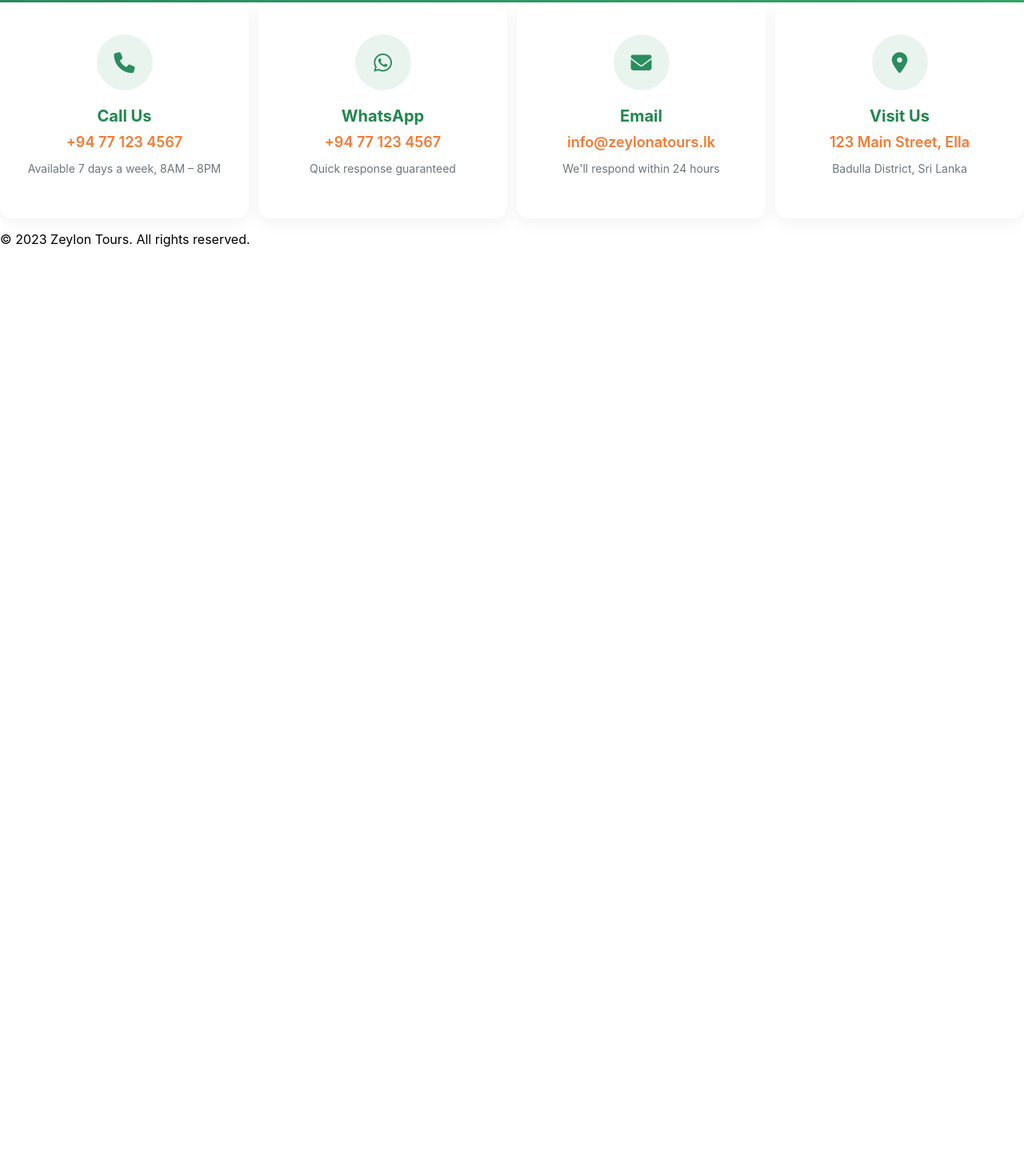
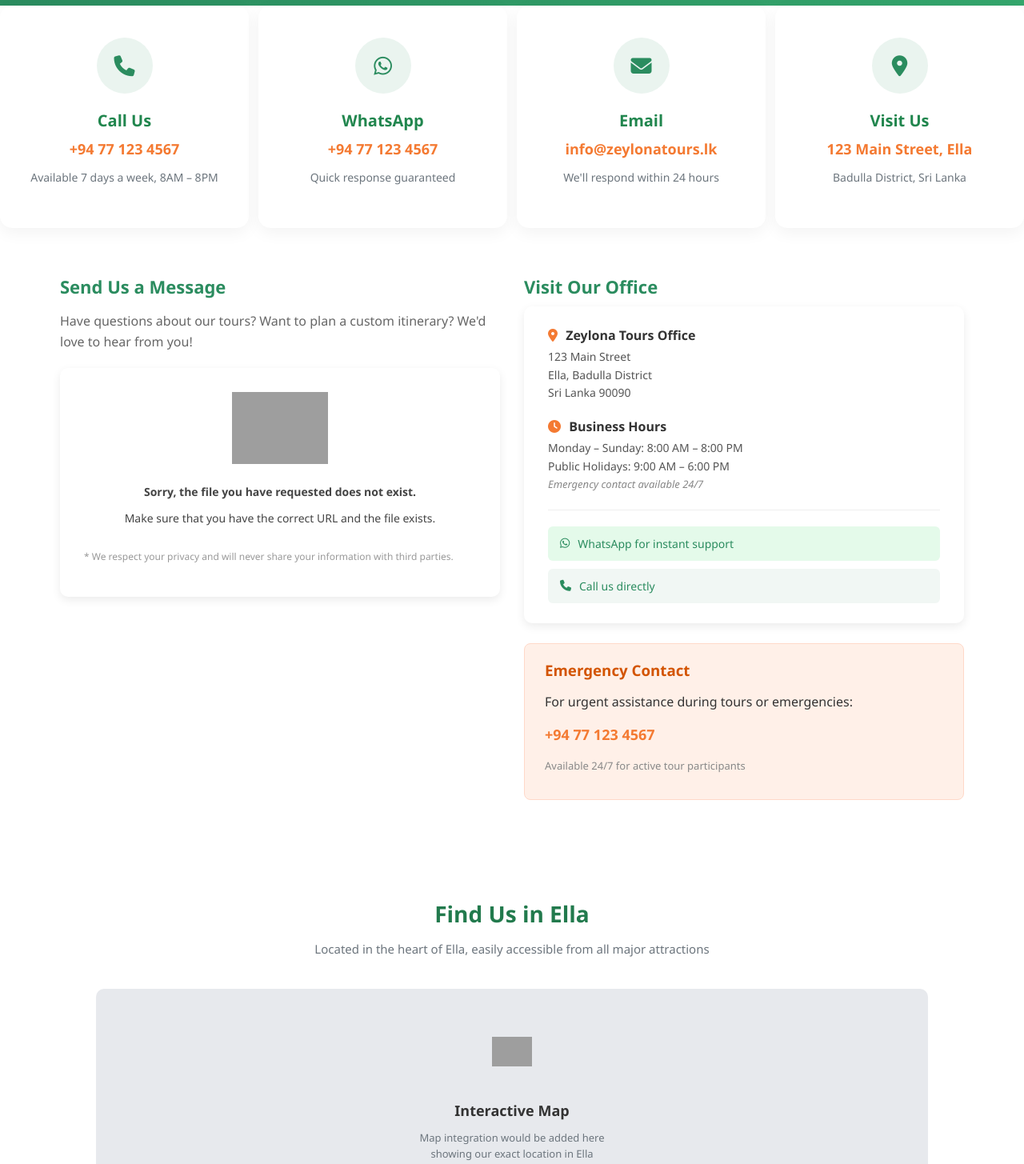
Before and after one commit to Shondarzer-Taroka/zeylon-tours, a website: page contact.html in a window 1280 px wide. Shown: the part 353-1808 px from the top of the page at 80% size. Before the commit the page ends 800 px from the top, so only its background shows below. Drawn offline with Linux system fonts and the light colour scheme; grey boxes are pictures that could not be loaded.

Commit message:
find us completed

```diff
--- a/contact.html
+++ b/contact.html
@@ -8,6 +8,8 @@
     <link rel="stylesheet" href="https://cdnjs.cloudflare.com/ajax/libs/font-awesome/6.4.0/css/all.min.css">
     <link rel="stylesheet" href="css/contact/content-contact.css">
     <link rel="stylesheet" href="css/contact/contact-cards.css">
+    <link rel="stylesheet" href="css/contact/contact-container.css">
+    <link rel="stylesheet" href="css/contact/find-use-contact.css">
 </head>
 
 <body>
@@ -63,6 +65,91 @@
         </section>
 
 
+
+
+
+
+        <section class="contact-container">
+            <div class="message-area">
+                <h2 class="section-title green">Send Us a Message</h2>
+                <p class="subtitle">
+                    Have questions about our tours? Want to plan a custom itinerary? We'd love to hear from you!
+                </p>
+                <div class="form-box">
+                    <img src="https://ssl.gstatic.com/docs/doclist/images/drive_2022q3_32dp.png" alt="Google Drive"
+                        class="google-placeholder" />
+                    <div class="file-error">
+                        <strong>Sorry, the file you have requested does not exist.</strong>
+                        <p>Make sure that you have the correct URL and the file exists.</p>
+                    </div>
+                    <div class="file-footer">
+                        <p>* We respect your privacy and will never share your information with third parties.</p>
+                    </div>
+                </div>
+            </div>
+
+            <div class="office-area">
+                <h2 class="section-title green">Visit Our Office</h2>
+                <div class="office-box">
+                    <div class="office-block">
+                        <p class="office-title">
+                            <i class="fas fa-location-dot icon orange"></i> Zeylona Tours Office
+                        </p>
+                        <p class="office-text">123 Main Street<br>Ella, Badulla District<br>Sri Lanka 90090</p>
+                    </div>
+
+                    <div class="office-block">
+                        <p class="office-title">
+                            <i class="fas fa-clock icon orange"></i> Business Hours
+                        </p>
+                        <p class="office-text">
+                            Monday – Sunday: 8:00 AM – 8:00 PM<br>
+                            Public Holidays: 9:00 AM – 6:00 PM<br>
+                            <em>Emergency contact available 24/7</em>
+                        </p>
+                    </div>
+
+                    <hr />
+
+                    <div class="quick-contact">
+                        <div class="quick-box light-green">
+                            <i class="fab fa-whatsapp"></i> WhatsApp for instant support
+                        </div>
+                        <div class="quick-box light-green-alt">
+                            <i class="fas fa-phone"></i> Call us directly
+                        </div>
+                    </div>
+                </div>
+
+                <div class="emergency-box">
+                    <h3 class="emergency-title">Emergency Contact</h3>
+                    <p>For urgent assistance during tours or emergencies:</p>
+                    <p class="emergency-number">+94 77 123 4567</p>
+                    <p class="small-note">Available 24/7 for active tour participants</p>
+                </div>
+            </div>
+        </section>
+
+
+
+
+
+
+        <section class="find-us-container">
+            <h2 class="find-us-heading">Find Us in Ella</h2>
+            <p class="find-us-subheading">
+                Located in the heart of Ella, easily accessible from all major attractions
+            </p>
+            <div class="find-us-map-box">
+                <div class="find-us-map-icon">
+                    <img src="https://cdn-icons-png.flaticon.com/512/684/684908.png" alt="Map Icon" />
+                </div>
+                <h3 class="find-us-map-title">Interactive Map</h3>
+                <p class="find-us-map-desc">Map integration would be added here<br />showing our exact location in Ella</p>
+            </div>
+        </section>
+
+
     </main>
 
     <footer>
--- /dev/null
+++ b/css/contact/contact-container.css
@@ -0,0 +1,155 @@
+body {
+  font-family: 'Inter', sans-serif;
+  margin: 0;
+  padding: 0;
+  background: #f9f8f6;
+  color: #333;
+}
+
+.contact-container {
+  display: flex;
+  flex-wrap: wrap;
+  gap: 30px;
+  padding: 40px 20px;
+  justify-content: center;
+}
+
+.message-area,
+.office-area {
+  flex: 1 1 450px;
+  max-width: 550px;
+}
+
+.section-title {
+  font-size: 22px;
+  font-weight: 700;
+  margin-bottom: 10px;
+}
+
+.green {
+  color: #2b8c5f;
+}
+
+.subtitle {
+  color: #666;
+  margin-bottom: 20px;
+  line-height: 1.6;
+}
+
+.form-box {
+  background: #fff;
+  border-radius: 10px;
+  box-shadow: 0px 4px 12px rgba(0,0,0,0.08);
+  padding: 30px;
+  text-align: center;
+}
+
+.google-placeholder {
+  width: 120px;
+  margin-bottom: 10px;
+}
+
+.file-error {
+  font-size: 14px;
+  color: #444;
+  margin-top: 10px;
+}
+
+.file-error strong {
+  display: block;
+  margin-bottom: 8px;
+}
+
+.file-footer {
+  margin-top: 30px;
+  font-size: 12px;
+  color: #999;
+  text-align: left;
+}
+
+.office-box {
+  background: #fff;
+  border-radius: 10px;
+  box-shadow: 0px 4px 12px rgba(0,0,0,0.08);
+  padding: 25px 30px;
+}
+
+.office-title {
+  font-weight: bold;
+  margin: 0 0 5px;
+}
+
+.office-text {
+  margin: 0 0 20px;
+  line-height: 1.6;
+  font-size: 14px;
+  color: #555;
+}
+
+.office-text em {
+  font-size: 13px;
+  color: #888;
+}
+
+.icon {
+  margin-right: 6px;
+}
+
+.orange {
+  color: #f47a32;
+}
+
+hr {
+  border: none;
+  border-top: 1px solid #eee;
+  margin: 20px 0;
+}
+
+.quick-contact {
+  display: flex;
+  flex-direction: column;
+  gap: 10px;
+}
+
+.quick-box {
+  padding: 12px 15px;
+  border-radius: 6px;
+  font-size: 14px;
+  display: flex;
+  align-items: center;
+  gap: 10px;
+  color: #2b8c5f;
+}
+
+.light-green {
+  background-color: #e4faea;
+}
+
+.light-green-alt {
+  background-color: #f1f7f4;
+}
+
+.emergency-box {
+  background-color: #fff0e8;
+  border: 1px solid #ffd9c9;
+  border-radius: 8px;
+  padding: 20px 25px;
+  margin-top: 25px;
+}
+
+.emergency-title {
+  color: #d35400;
+  margin: 0 0 10px;
+}
+
+.emergency-number {
+  color: #f47a32;
+  font-size: 18px;
+  font-weight: 600;
+}
+
+.small-note {
+  font-size: 13px;
+  color: #888;
+  margin-top: 5px;
+}
--- /dev/null
+++ b/css/contact/find-use-contact.css
@@ -0,0 +1,50 @@
+body {
+  margin: 0;
+  font-family: 'Segoe UI', Tahoma, Geneva, Verdana, sans-serif;
+  background-color: #fff;
+  color: #333;
+}
+
+.find-us-container {
+  text-align: center;
+  padding: 60px 20px;
+}
+
+.find-us-heading {
+  color: #227a4d;
+  font-size: 28px;
+  font-weight: 700;
+  margin-bottom: 10px;
+}
+
+.find-us-subheading {
+  font-size: 15px;
+  color: #6c757d;
+  margin-bottom: 40px;
+}
+
+.find-us-map-box {
+  background-color: #e7e9ed;
+  border-radius: 10px;
+  padding: 60px 20px;
+  max-width: 1000px;
+  margin: 0 auto;
+}
+
+.find-us-map-icon img {
+  width: 50px;
+  margin-bottom: 20px;
+}
+
+.find-us-map-title {
+  font-size: 18px;
+  font-weight: 600;
+  margin-bottom: 10px;
+  color: #333;
+}
+
+.find-us-map-desc {
+  font-size: 13px;
+  color: #6c757d;
+  line-height: 1.5;
+}
```
